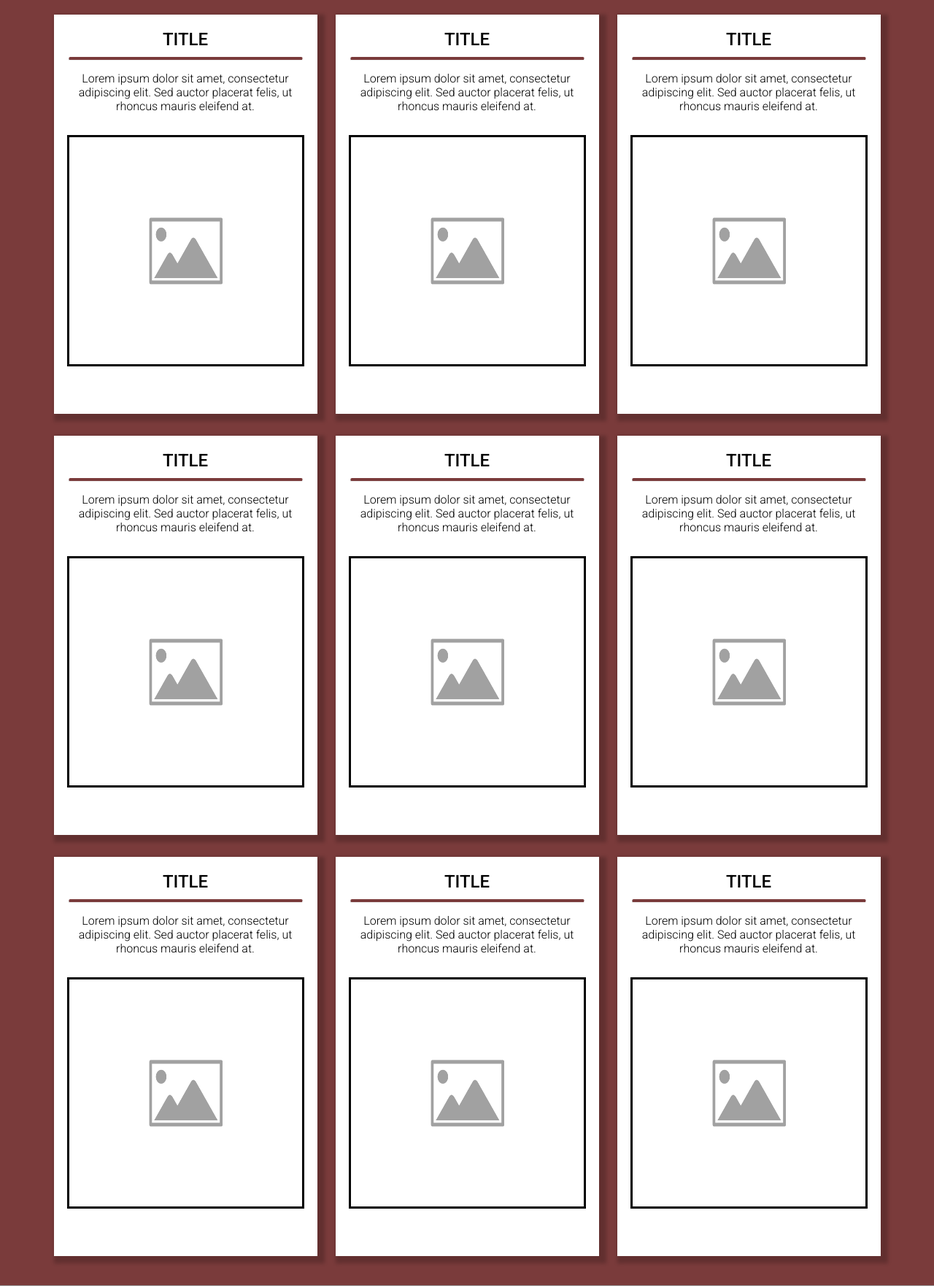
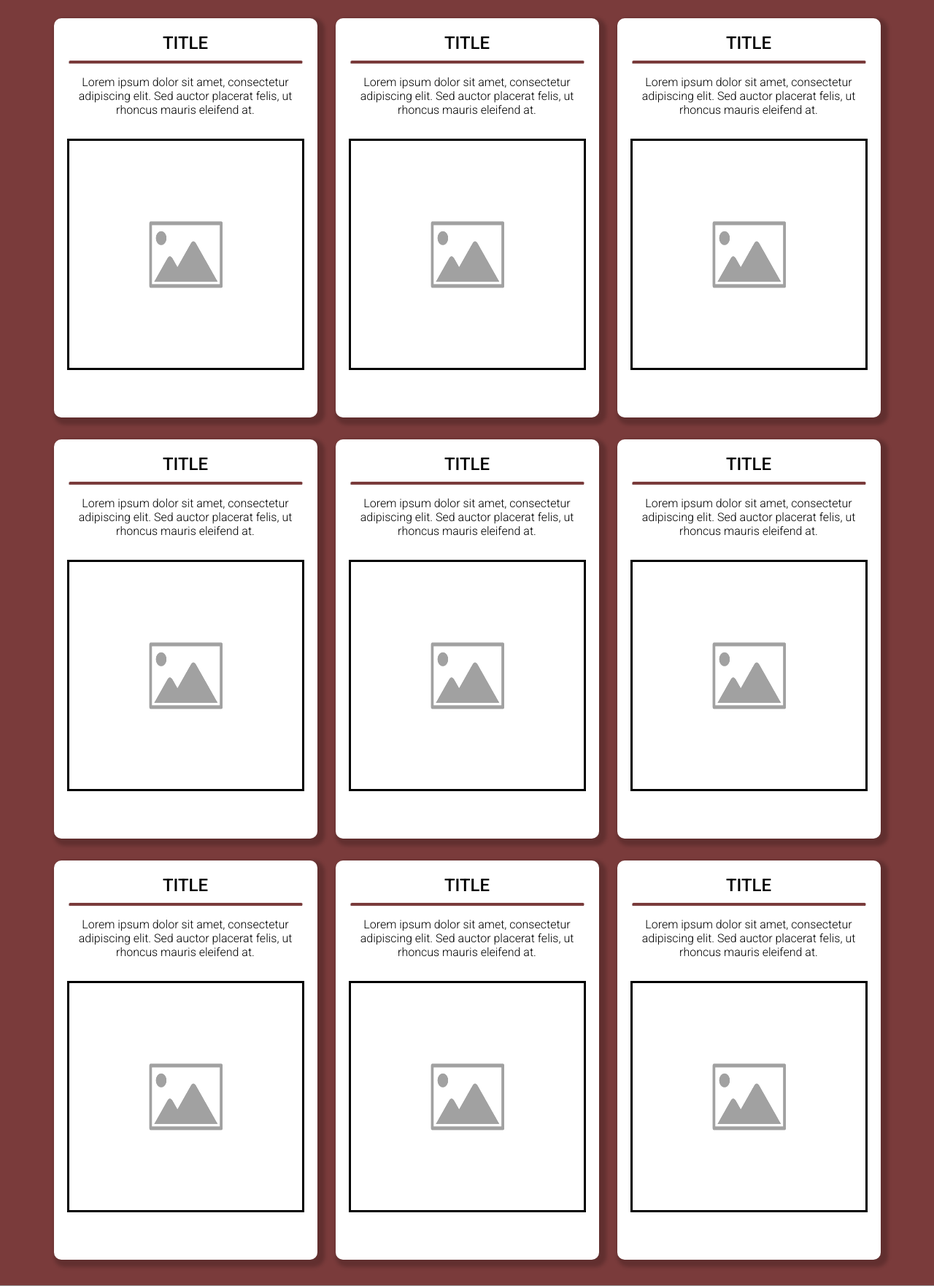
Before and after one commit to DavidFost/GBTwebsite, a Flask app: page / in a window 1280 px wide. Shown: the part 826-2588 px from the top of the page at 73% size. Run offline with Flask 3, Linux system fonts and the light colour scheme; grey boxes are pictures that could not be loaded.

Commit message:
made pages more consistent -- routed links

```diff
--- a/website/static/css/give.css
+++ b/website/static/css/give.css
@@ -297,6 +297,7 @@
      padding: 10px;
      background: white;
      height: 527px;
+     border-radius: 10px;
      }
 
 .placeholder-img{
@@ -720,6 +721,7 @@
             padding: 10px;
             background: white;
             margin-top: 20px
+            border-radius: 10px;
         }
 
         @media screen and (min-width: 1150px){
--- a/website/static/css/homepage.css
+++ b/website/static/css/homepage.css
@@ -270,6 +270,8 @@
      padding: 10px;
      background: white;
      height: 527px;
+     margin-top: 25px;
+     border-radius: 10px;
      }
 
 .placeholder-img{
@@ -628,6 +630,7 @@
             padding: 10px;
             background: white;
             margin-top: 20px
+            border-radius: 10px;
         }
         @media screen and (min-width: 1150px){
             .grid{
```
